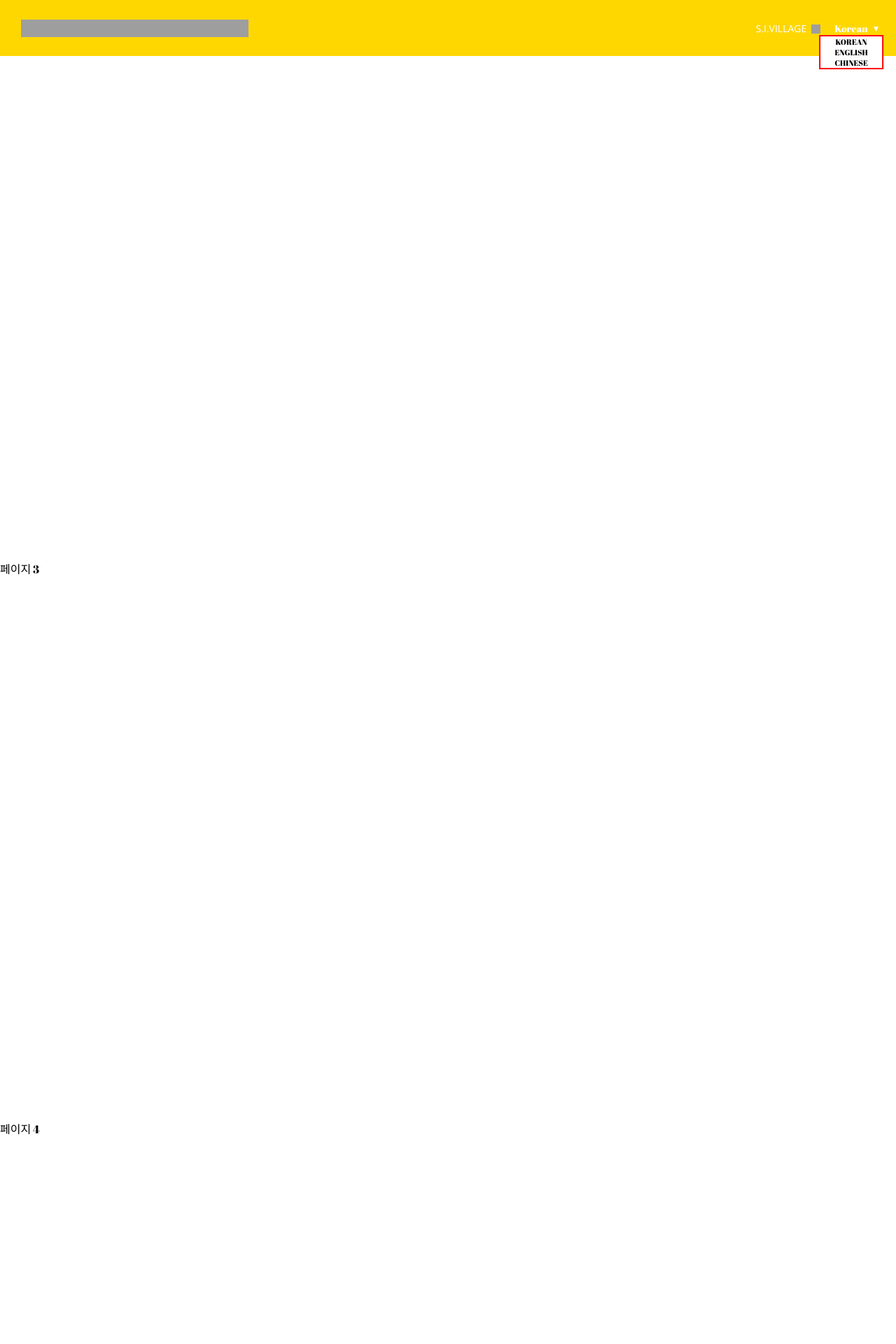
After one commit to wjdtjdbsdlwldb/my_blog, a PHP site: page /pf/si/index.php in a window 1280 px wide. The commit adds this page. Shown: the top 1920 px of the page at 70% size. Run offline with PHP 8.4, Linux system fonts and the light colour scheme; some libraries are stand-ins or nearby versions; grey boxes are pictures that could not be loaded.

Commit message:
신세계 모작

```diff
--- /dev/null
+++ b/public/pf/si/index.css
@@ -0,0 +1,444 @@
+@import url('https://fonts.googleapis.com/css2?family=Abril+Fatface&family=Nanum+Gothic&family=Open+Sans&display=swap');
+
+html {
+    font-family: 'Abril Fatface', 'Open Sans', 'Nanum Gothic', cursive, sans-serif;
+}
+
+body,
+ul,
+li,
+h1 {
+    margin: 0;
+    padding: 0;
+    list-style: none;
+}
+
+a {
+    color: inherit;
+    text-decoration: none;
+}
+
+label[for] {
+    cursor: pointer;
+    user-select: none;
+}
+
+/* 라이브러리 */
+.block {
+    display: block;
+}
+
+.inline-block {
+    display: inline-block;
+}
+
+.absolute-left {
+    position: absolute;
+    left: 0;
+}
+
+.absolute {
+    position: absolute;
+}
+
+.absolute-right {
+    position: absolute;
+    right: 0;
+}
+
+.absolute-bottom {
+    position: absolute;
+    bottom: 0;
+}
+
+.absolute-top {
+    position: absolute;
+    top: 0;
+}
+
+.absolute-center {
+    position: absolute;
+    left: 50%;
+    transform: translateX(-50%);
+}
+
+.absolute-middle {
+    position: absolute;
+    top: 50%;
+    transform: translateY(-50%);
+}
+
+.absolute-middle.absolute-center {
+    position: absolute;
+    top: 50%;
+    left: 50%;
+    transform: translateX(-50%) translateY(-50%);
+}
+
+.relative {
+    position: relative;
+}
+
+.cell {
+    float: left;
+    box-sizing: border-box;
+}
+
+.cell-right {
+    float: right;
+    box-sizing: border-box;
+}
+
+.row::after {
+    content: "";
+    display: block;
+    clear: both;
+}
+
+.clear-both {
+    clear: both;
+}
+
+.img-box>img {
+    width: 100%;
+    display: block;
+}
+
+.con {
+    margin-left: auto;
+    margin-right: auto;
+}
+
+.margin-0-auto {
+    margin-left: auto;
+    margin-right: auto;
+}
+
+.text-align-center {
+    text-align: center;
+}
+
+.text-align-right {
+    text-align: right;
+}
+
+.line-height-0 {
+    line-height: 0;
+}
+
+.line-height-0>* {
+    line-height: normal;
+}
+
+.width-30px {
+    width: 30px;
+}
+
+.width-35px {
+    width: 35px;
+}
+
+.width-40px {
+    width: 35px;
+}
+
+.width-45px {
+    width: 35px;
+}
+
+.width-50px {
+    width: 50px;
+}
+
+.width-80px {
+    width: 80px;
+}
+
+.width-100px {
+    width: 100px;
+}
+
+.width-100p {
+    width: 100%;
+}
+
+.width-60p {
+    width: 60%;
+}
+
+.width-55p {
+    width: 55%;
+}
+
+.width-50p {
+    width: 50%;
+}
+
+.width-45p {
+    width: 45%;
+}
+
+.width-40p {
+    width: 40%;
+}
+
+.width-30p {
+    width: 30%;
+}
+
+.width-35p {
+    width: 35%;
+}
+
+.width-100p-except-30px {
+    width: calc(100% - 30px);
+}
+
+.width-100p-except-35px {
+    width: calc(100% - 35px);
+}
+
+.width-100p-except-40px {
+    width: calc(100% - 40px);
+}
+
+.width-100p-except-50px {
+    width: calc(100% - 50px);
+}
+
+.width-100p-except-80px {
+    width: calc(100% - 80px);
+}
+
+.width-100p-except-100px {
+    width: calc(100% - 100px);
+}
+
+.height-100p {
+    height: 100%;
+}
+
+.height-50p {
+    height: 50%;
+}
+
+.border-box {
+    box-sizing: border-box;
+}
+
+.font-size-dot-8rem {
+    font-size: 0.8rem;
+}
+
+.table-row {
+    display: table;
+}
+
+.table-row.row::after {
+    display: inline;
+    clear: non;
+}
+
+.table-row>.cell {
+    float: none;
+    display: table-cell;
+}
+
+.border-red {
+    border: 3px solid red;
+}
+
+/* 라이브러리 - flex */
+*>.flex {
+    display: flex;
+}
+
+*>.flex-column-nowrap {
+    display: flex;
+    flex-flow: column nowrap;
+}
+
+*>.flex-grow-1 {
+    flex-grow: 1;
+}
+
+*>.flex-jc-end {
+    display: flex;
+    justify-content: flex-end;
+}
+
+*>.flex-jc-start {
+    display: flex;
+    justify-content: flex-start;
+}
+
+*>.flex-jc-c {
+    display: flex;
+    justify-content: center;
+}
+
+*>.flex-jc-sb {
+    display: flex;
+    justify-content: space-between;
+}
+
+*>.flex-jc-sa {
+    display: flex;
+    justify-content: space-around;
+}
+
+*>.flex-ai-c {
+    display: flex;
+    align-items: center;
+}
+
+*>.flex-ai-end {
+    display: flex;
+    align-items: flex-end;
+}
+
+*>.flex-as-c {
+    align-self: center;
+}
+
+*>.flex-row-nowrap {
+    flex-direction: row;
+    flex-wrap: nowrap;
+}
+
+*>.flex-row-wrap {
+    flex-direction: row;
+    flex-wrap: wrap;
+}
+
+*>.flex-ch-basis-0 {
+    display: flex;
+}
+
+.flex-ch-basis-0>* {
+    flex-basis: 0;
+}
+
+*>.flex-1-0-0 {
+    flex: 1 0 0;
+}
+
+
+/* 커스텀 */
+
+.con-min-width {
+    min-width:1237px;
+}
+
+.main > .header {
+    position: fixed;
+    top:0;
+    left: 0;
+    width:100%;
+    min-width:1237px;
+    z-index:8000;
+}
+
+.main > .header > .top-bar {
+    position: relative;
+    width:100%;
+    height: 100px;
+    z-index: 1000;
+    background: gold;
+}
+
+.con-min-width {
+    min-width:1237px;
+}
+
+.main > .header {
+    position: fixed;
+    top:0;
+    left: 0;
+    width:100%;
+    min-width:1237px;
+    z-index:8000;
+}
+
+.main > .header > .top-bar {
+    position: relative;
+    width:100%;
+    height: 80px;
+    z-index: 1000;
+    background: gold;
+}
+
+
+.main > .header > .top-bar > .logo > a  {
+    background: url(https://wjdtjdbsdlwldb.github.io/img1/blog/article/si/logo.png) no-repeat left -50px;
+    width:325px;
+    height: 25px;
+    display: inline-block;
+    text-indent:-9999em;
+    overflow: hidden;
+    margin-left: 30px;
+}
+
+/* lan 박스 */
+
+.main > .header > .top-bar >.lan-box {
+    font-size: 14px;
+    margin-right: 20px;
+    color:#fff;
+    white-space: nowrap;
+}
+
+.main > .header > .top-bar >.lan-box > li {
+    padding: 0 20px;
+}
+
+.main > .header > .top-bar >.lan-box > .si{
+    position: relative;
+}
+
+.main > .header > .top-bar >.lan-box > .si > a {
+    font-family: 'Open Sans', 'Nanum Gothic';
+}
+
+
+.main > .header > .top-bar >.lan-box > .si::after {
+    content:'';
+    background: url(https://wjdtjdbsdlwldb.github.io/img1/blog/article/si/btn_icoArr.png) no-repeat;
+    position: absolute;
+    top:55%;
+    transform: translateY(-50%);
+    right: 0;
+    width:13px;
+    height: 13px;
+}
+
+.main > .header > .top-bar >.lan-box > .lan {
+    position: relative;
+}
+
+.main > .header > .top-bar >.lan-box > .lan::after {
+    position:absolute;
+    content:'▼';
+    top:50%;
+    transform: translateY(-50%);
+    right: 5px;
+    font-size: 9px;
+}
+
+.main > .header > .top-bar >.lan-box > .lan:hover::after {
+    content: '▲';
+}
+
+/* lan 2차메뉴 */
+.main > .header > .top-bar >.lan-box > .lan > ul {
+    font-size:11px;
+    position: absolute;
+    top:100%;
+    left:50%;
+    width:100%;
+    border:2px solid red;
+    transform: translateX(-50%);
+    text-align:center;
+    background-color: #fff;
+    color: #000;
+}
--- /dev/null
+++ b/public/pf/si/index.js
@@ -0,0 +1,11 @@
+function FullPage() {
+    var myFullpage = new fullpage('#fullpage', {
+        scrollingSpeed: 1000,
+        scrollBar: true,
+        verticalCentered: false
+    });
+}
+
+$(function(){
+    FullPage();
+});
--- /dev/null
+++ b/public/pf/si/index.php
@@ -0,0 +1,53 @@
+<!DOCTYPE html>
+<html lang="en">
+
+<head>
+    <meta charset="UTF-8">
+    <meta name="viewport" content="width=device-width, initial-scale=1.0">
+    <meta http-equiv="X-UA-Compatible" content="ie=edge">
+    <title>S.I KOREA</title>
+    <link rel="stylesheet" href="./index.css">
+    <script src="https://cdnjs.cloudflare.com/ajax/libs/jquery/3.5.1/jquery.min.js"></script>
+    <script src="https://cdnjs.cloudflare.com/ajax/libs/fullPage.js/3.0.9/fullpage.min.js"></script>
+    <link rel="stylesheet" href="https://cdnjs.cloudflare.com/ajax/libs/fullPage.js/3.0.9/fullpage.min.css">
+    <script src="https://cdnjs.cloudflare.com/ajax/libs/OwlCarousel2/2.3.4/owl.carousel.min.js"></script>
+
+    <link rel="stylesheet" href="https://cdnjs.cloudflare.com/ajax/libs/OwlCarousel2/2.3.4/assets/owl.carousel.min.css">
+    <link rel="stylesheet"
+        href="https://cdnjs.cloudflare.com/ajax/libs/OwlCarousel2/2.3.4/assets/owl.theme.default.min.css">
+    <script src="./index.js"></script>
+</head>
+
+<body>
+    <div id="fullpage">
+        <div class="section">
+            <div class="main con-min-width">
+                <div class="header">
+                    <div class="top-bar flex flex-ai-c">
+                        <div class="logo flex flex-grow-1">
+                            <a href=""></a>
+                        </div>
+                        <ul class="lan-box flex flex-jc-end">
+                            <li class="si"><a href="#">S.I.VILLAGE </a></li>
+                            <li class="lan"><a href="#">Korean</a>
+                            <ul>
+                                <li><a href="#">KOREAN</a></li>
+                                <li><a href="#">ENGLISH</a></li>
+                                <li><a href="#">CHINESE</a></li>
+                            </ul>
+                        </li>
+                        </ul>
+
+                    </div>
+                </div>
+            </div>
+        </div>
+        <div class="section">페이지 3</div>
+        <div class="section section-04">페이지 4</div>
+        <div class="section">페이지 5</div>
+        <div class="section">페이지 6</div>
+    </div>
+
+</body>
+
+</html>
--- a/public/pf/subway/index.php
+++ b/public/pf/subway/index.php
@@ -306,7 +306,7 @@
                                         </div>
                                         <div class="item">
                                             <div class="img-box">
-                                                <img src="http://www.subway.co.kr/images/menu/sandwich_fl02.jpg" alt="">
+                                                <img src="https://wjdtjdbsdlwldb.github.io/img1/blog/article/subway/sandwich_fl02.jpg" alt="">
                                             </div>
                                             <div class="btn-ico"><img
                                                     src="https://wjdtjdbsdlwldb.github.io/img1/blog/article/subway/btn_more.png"
```
Also changed, not shown: public/pf/hana/index.css (+14 -9 lines).
